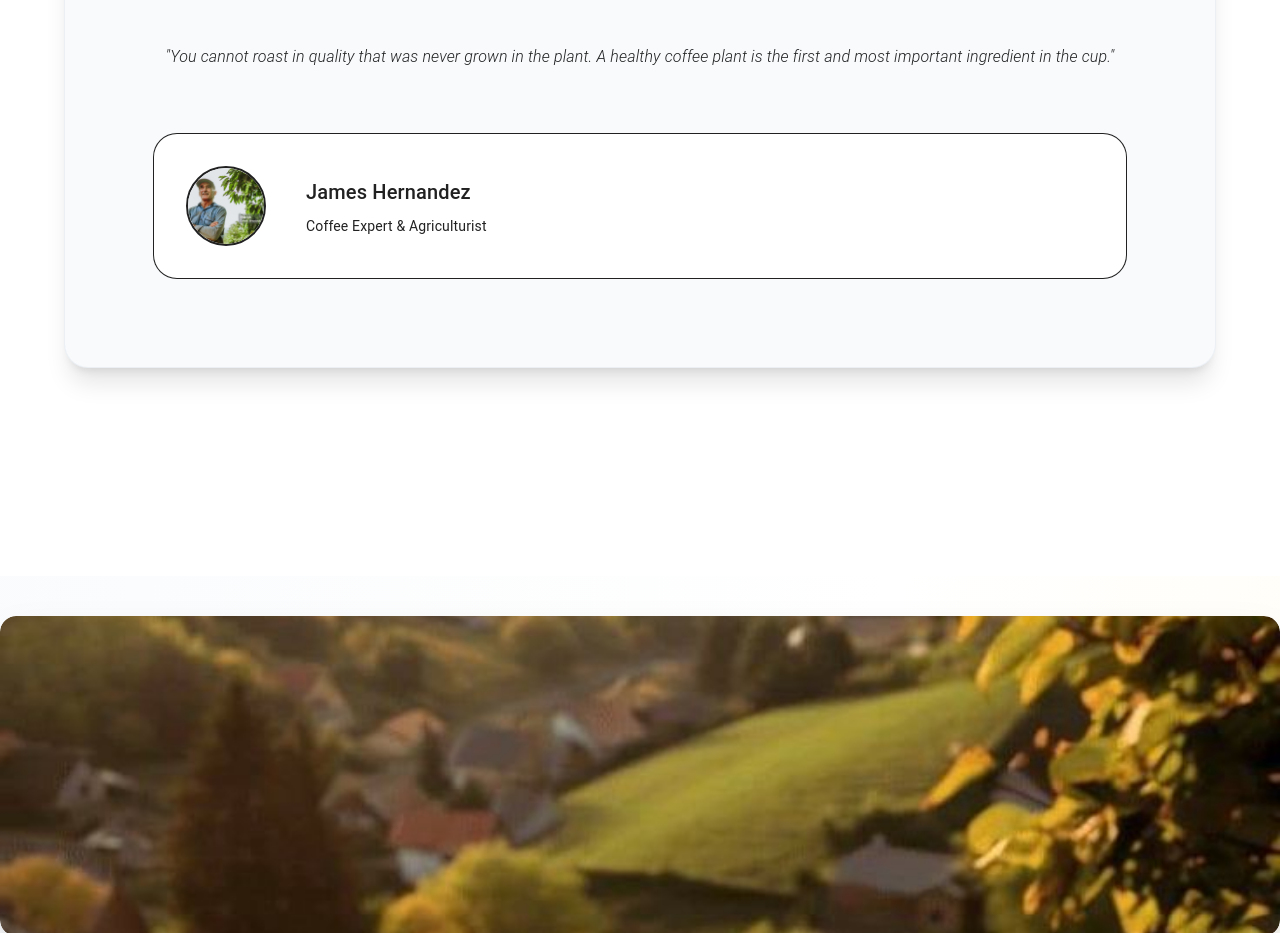
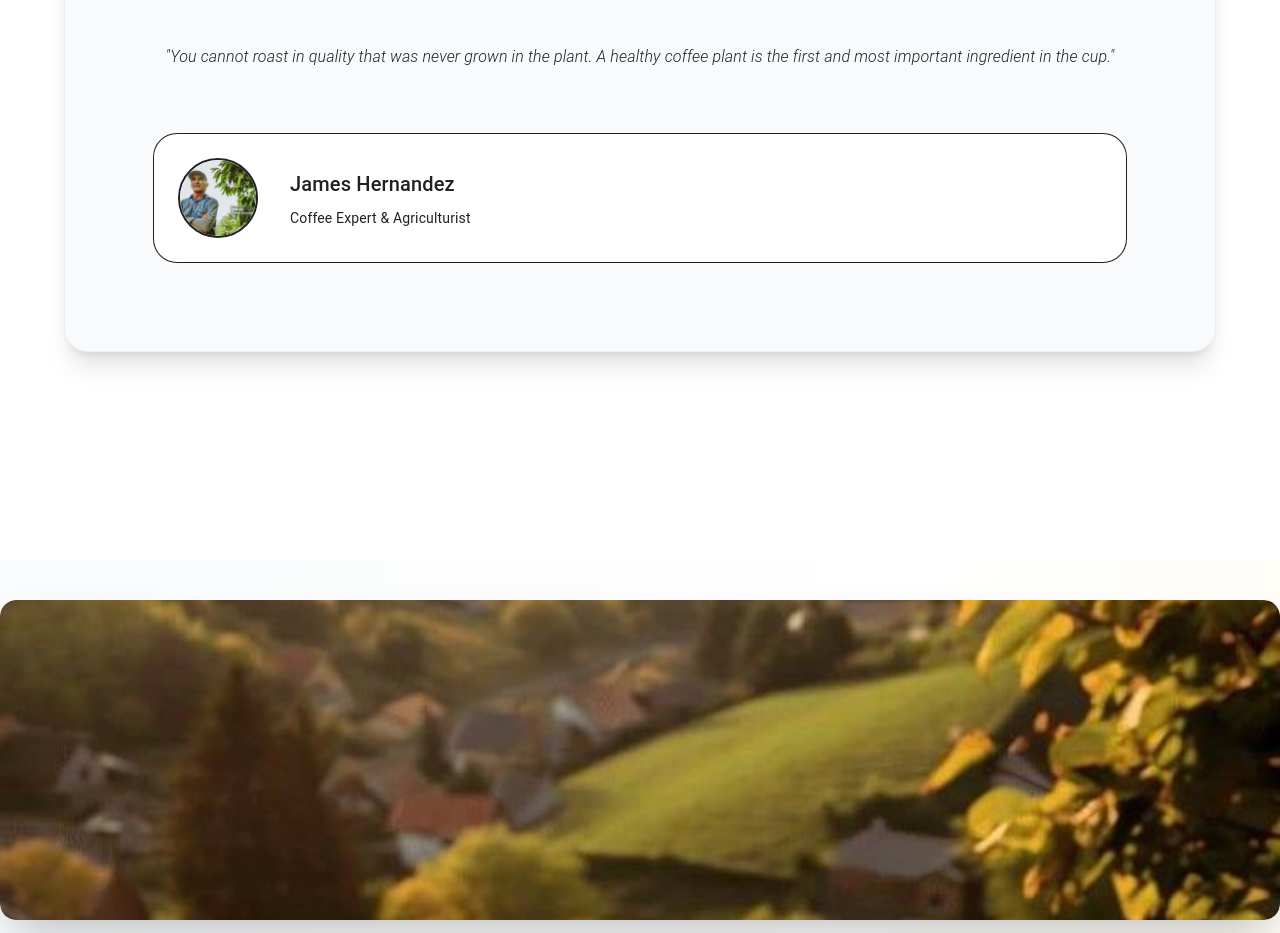
Before and after one commit to Jigishas/Healthycoffee, a React (Vite) app in the folder coffee/: page / in a window 1280 px wide. Shown: the part 1220-2153 px from the top of the page. Built offline with nearby package versions, Linux system fonts and the light colour scheme.

Commit message:
few updates on styling

```diff
--- a/coffee/src/Components/BODY/Below_Nav/Body.jsx
+++ b/coffee/src/Components/BODY/Below_Nav/Body.jsx
@@ -146,9 +146,9 @@ function Body() {
                 {/* Author Section */}
                 <Stack
                   direction="row"
-                  spacing={5}
+                  spacing={4}
                   sx={{
-                    p: 4,
+                    p: 3,
                     bgcolor: 'white',
                     borderRadius: '24px',
                     border: '1px solid',
```
